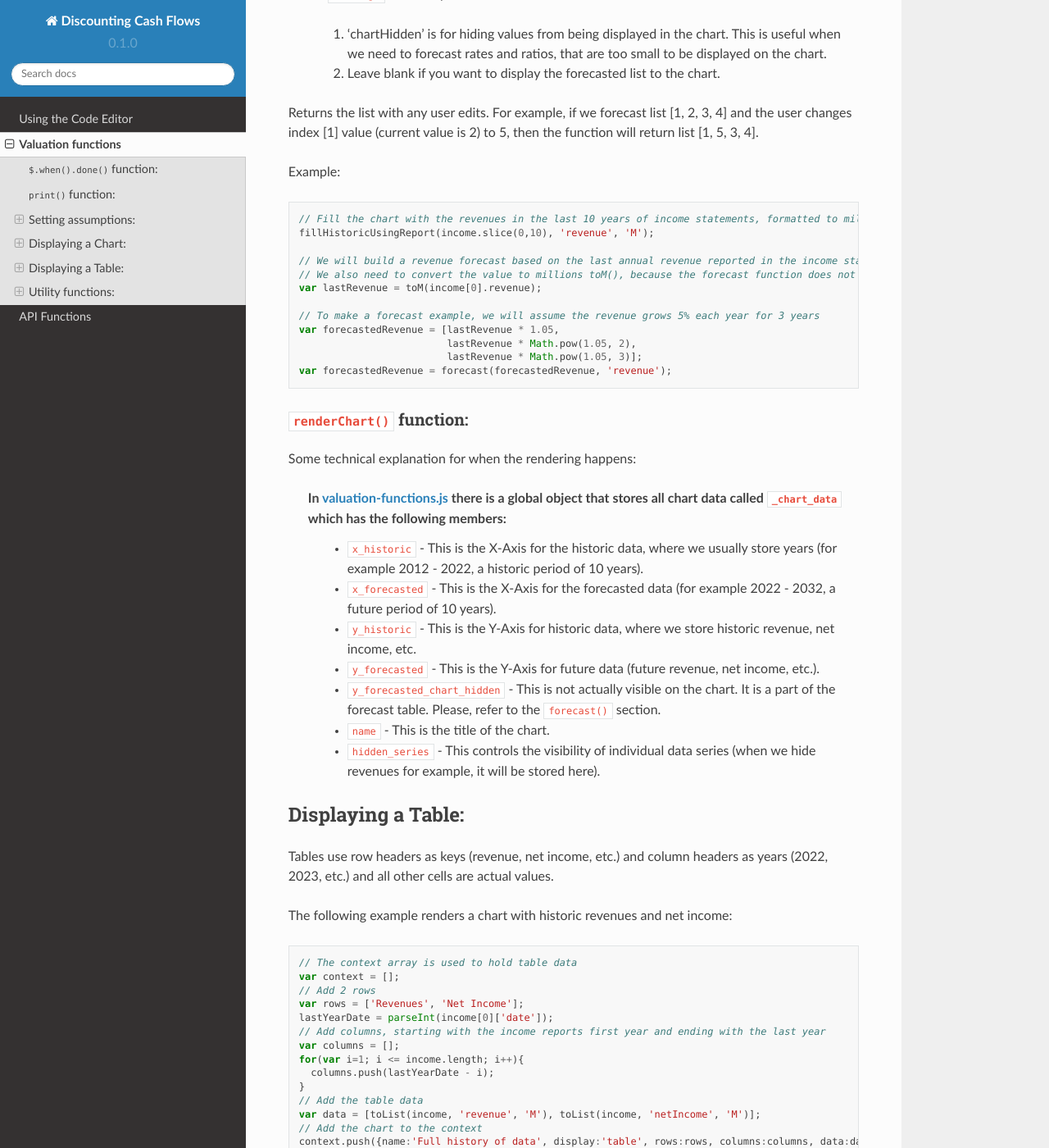
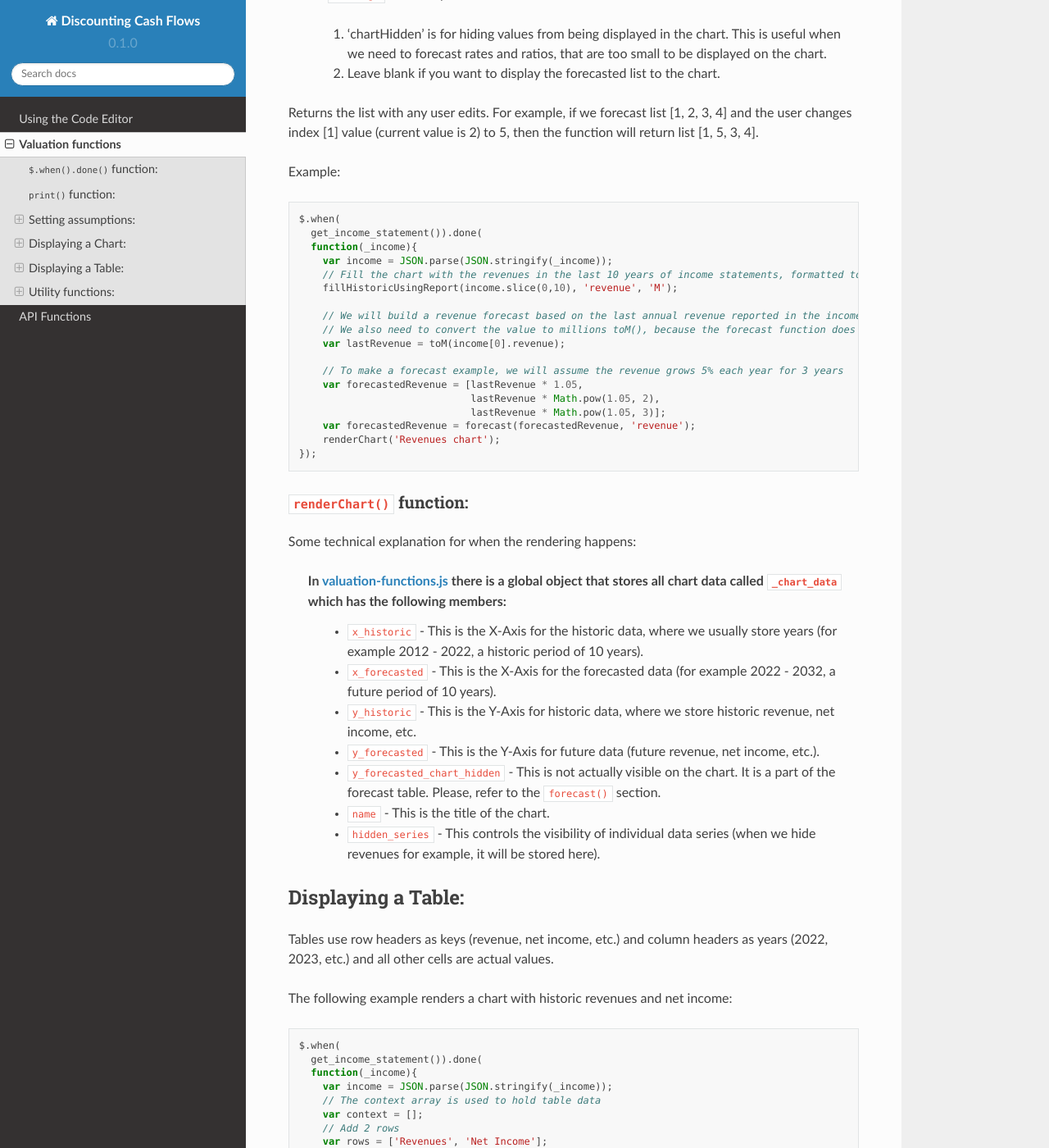
Before and after one commit to DiscountingCashFlows/readthedocs, a Sphinx documentation site: the page built from docs/source/functions.rst, in a window 1280 px wide and 1400 px high, scrolled down 5826 px. Shown: the whole window at 82% size. Built offline with Sphinx 7.4.7 and the Read the Docs theme 2.0.0, drawn with Linux system fonts in a browser that asks for light colours.

Commit message:
Update functions.rst

```diff
--- a/docs/source/functions.rst
+++ b/docs/source/functions.rst
@@ -265,18 +265,24 @@ Example:
 
 .. code-block:: javascript
 
- // Fill the chart with the revenues in the last 10 years of income statements, formatted to millions
- fillHistoricUsingReport(income.slice(0,10), 'revenue', 'M');
+   $.when(
+     get_income_statement()).done(
+     function(_income){
+       var income = JSON.parse(JSON.stringify(_income));
+       // Fill the chart with the revenues in the last 10 years of income statements, formatted to millions
+       fillHistoricUsingReport(income.slice(0,10), 'revenue', 'M');
 
- // We will build a revenue forecast based on the last annual revenue reported in the income statement
- // We also need to convert the value to millions toM(), because the forecast function does not support number formatting
- var lastRevenue = toM(income[0].revenue);
+       // We will build a revenue forecast based on the last annual revenue reported in the income statement
+       // We also need to convert the value to millions toM(), because the forecast function does not support number formatting
+       var lastRevenue = toM(income[0].revenue);
 
- // To make a forecast example, we will assume the revenue grows 5% each year for 3 years
- var forecastedRevenue = [lastRevenue * 1.05,
-                          lastRevenue * Math.pow(1.05, 2),
-                          lastRevenue * Math.pow(1.05, 3)];
- var forecastedRevenue = forecast(forecastedRevenue, 'revenue');
+       // To make a forecast example, we will assume the revenue grows 5% each year for 3 years
+       var forecastedRevenue = [lastRevenue * 1.05,
+                                lastRevenue * Math.pow(1.05, 2),
+                                lastRevenue * Math.pow(1.05, 3)];
+       var forecastedRevenue = forecast(forecastedRevenue, 'revenue');
+       renderChart('Revenues chart');
+   });
 
 ``renderChart()`` function:
 ***************************
@@ -301,22 +307,27 @@ The following example renders a chart with historic revenues and net income:
 
 .. code-block:: javascript
 
- // The context array is used to hold table data
- var context = [];
- // Add 2 rows
- var rows = ['Revenues', 'Net Income'];
- lastYearDate = parseInt(income[0]['date']);
- // Add columns, starting with the income reports first year and ending with the last year
- var columns = [];
- for(var i=1; i <= income.length; i++){
-   columns.push(lastYearDate - i);
- }
- // Add the table data
- var data = [toList(income, 'revenue', 'M'), toList(income, 'netIncome', 'M')];
- // Add the chart to the context
- context.push({name:'Full history of data', display:'table', rows:rows, columns:columns, data:data});
- // Render the chart
- monitor(context);
+   $.when(
+     get_income_statement()).done(
+     function(_income){
+       var income = JSON.parse(JSON.stringify(_income));
+       // The context array is used to hold table data
+       var context = [];
+       // Add 2 rows
+       var rows = ['Revenues', 'Net Income'];
+       lastYearDate = parseInt(income[0]['date']);
+       // Add columns, starting with the income reports first year and ending with the last year
+       var columns = [];
+       for(var i=1; i <= income.length; i++){
+         columns.push(lastYearDate - i);
+       }
+       // Add the table data
+       var data = [toList(income, 'revenue', 'M'), toList(income, 'netIncome', 'M')];
+       // Add the chart to the context
+       context.push({name:'Full history of data', display:'table', rows:rows, columns:columns, data:data});
+       // Render the chart
+       monitor(context);
+   });
 
 .. warning::
 
```
